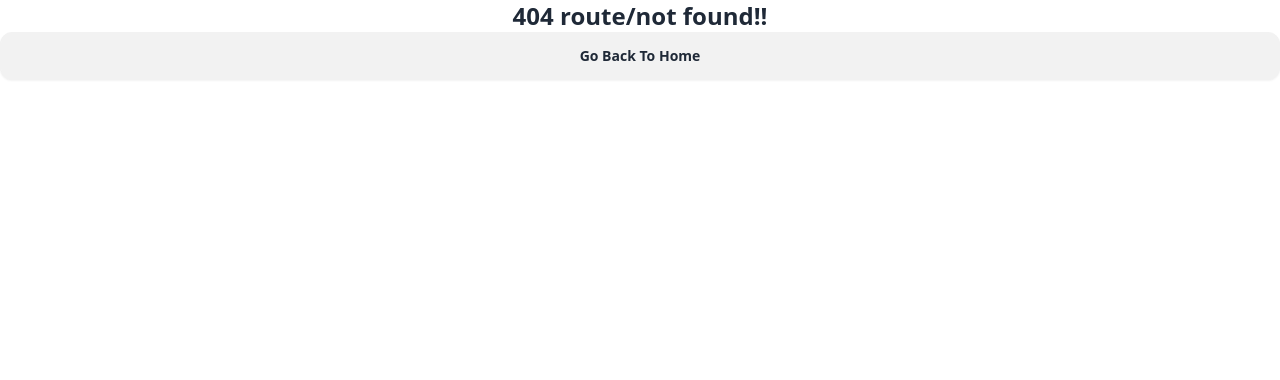
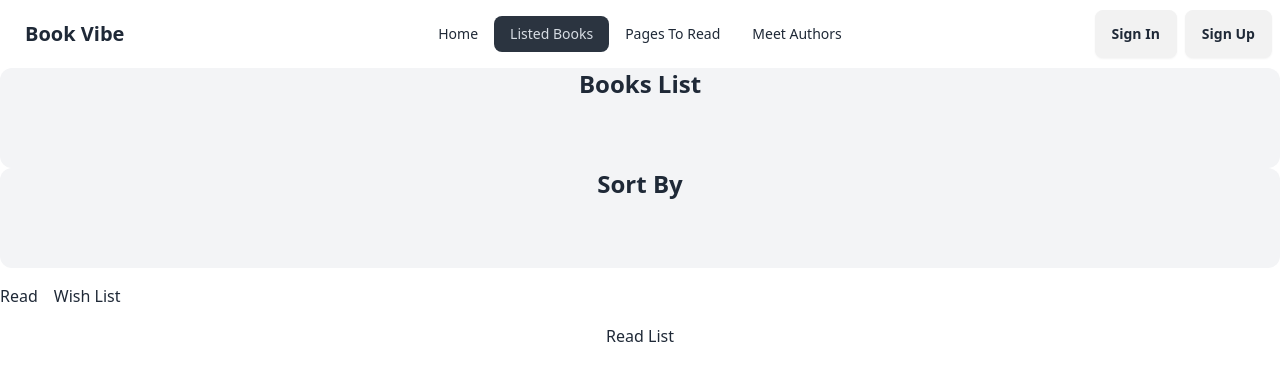
Before and after one commit to Hamed18/BookVibe, a React (Vite) app: page /ListedBooks in a window 1280 px wide. Before the commit this address had no page. Shown: the top 380 px of the page. Built offline with nearby package versions, Linux system fonts and the light colour scheme.

Commit message:
Core Feature: Nested Nested Route - Listed Books to Read or Wish List page

```diff
--- /dev/null
+++ b/src/Components/ListedBooks/ListedBooks.jsx
@@ -0,0 +1,30 @@
+import React from "react";
+import { Outlet, NavLink } from "react-router-dom"; // corrected import
+import { useNavigate } from "react-router-dom";
+
+const ListedBooks = () => {
+  return (
+    <div>
+      <div className="max-w-7xl rounded-xl bg-gray-100 h-[100px]">
+        <h3 className="flex justify-center items-center font-bold text-2xl">
+          Books List
+        </h3>
+      </div>
+      <div className="max-w-7xl rounded-xl bg-gray-100 h-[100px]">
+        <h3 className="flex justify-center items-center font-bold text-2xl">
+          Sort By
+        </h3>
+      </div>
+
+      <div>
+        <div className="flex items-center my-4">
+          <NavLink to={`/ListedBooks/read`} className="mr-4">Read</NavLink> {/* Replaced Link with NavLink */}
+          <NavLink to={`/ListedBooks/wishList`} className="mr-4">Wish List</NavLink> {/* read documentation */}
+        </div>
+      </div>
+      <Outlet></Outlet>
+    </div>
+  );
+};
+
+export default ListedBooks;
--- /dev/null
+++ b/src/Components/ReadList/ReadList.jsx
@@ -0,0 +1,10 @@
+
+const ReadList = () => {
+	return (
+		<div>
+			<h3 className="text-center">Read List </h3>
+		</div>
+	);
+};
+
+export default ReadList;
--- /dev/null
+++ b/src/Components/WishList/WishList.jsx
@@ -0,0 +1,10 @@
+
+const WishList = () => {
+	return (
+		<div>
+			<h3 className="text-center">wish list</h3>
+		</div>
+	);
+};
+
+export default WishList;
```
Also changed, not shown: src/main.jsx (+28 -21 lines).
